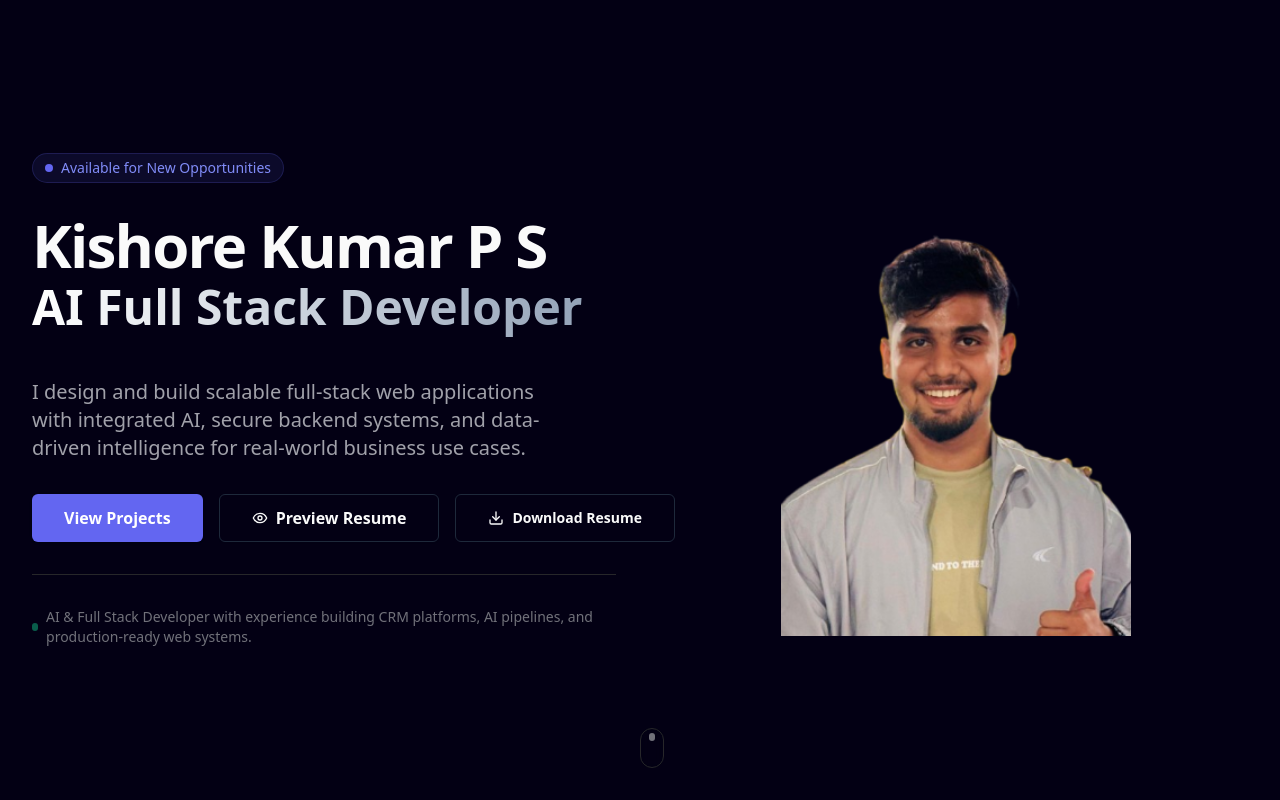
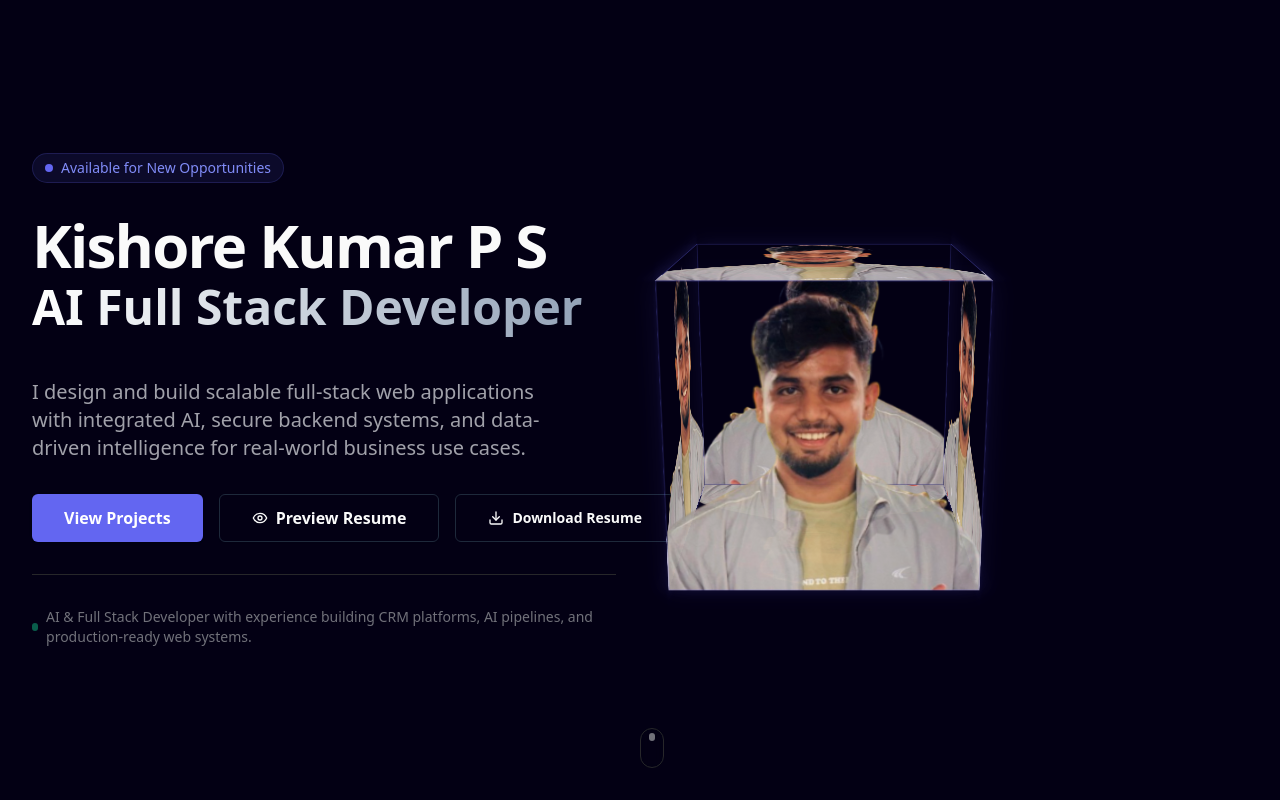
Before and after one commit to Kishorekumarps07/portfolio, a Next.js app: page / in a window 1280 px wide. Shown: the top 800 px of the page. Built offline with nearby package versions, Linux system fonts and the light colour scheme.

Commit message:
feat: Add 3D rotating cube portrait with CSS transforms

```diff
--- /dev/null
+++ b/components/ProfileCube.css
@@ -0,0 +1,80 @@
+/* 3D Cube Container */
+.cube-scene {
+  width: 320px;
+  height: 320px;
+  perspective: 1000px;
+  display: flex;
+  align-items: center;
+  justify-content: center;
+}
+
+/* The Cube */
+.cube {
+  position: relative;
+  width: 280px;
+  height: 280px;
+  transform-style: preserve-3d;
+  animation: rotateCube 20s infinite linear;
+}
+
+/* Stop animation for reduced motion */
+.cube.no-animation {
+  animation: none;
+  transform: rotateX(-15deg) rotateY(25deg);
+}
+
+/* Cube Faces */
+.cube-face {
+  position: absolute;
+  width: 280px;
+  height: 280px;
+  background-image: url('/profile/kishore-portrait.jpg');
+  background-size: cover;
+  background-position: center;
+  border: 1px solid rgba(99, 102, 241, 0.2);
+  box-shadow: 0 0 20px rgba(99, 102, 241, 0.1);
+  opacity: 0.95;
+}
+
+/* Position each face */
+.cube-face.front {
+  transform: rotateY(0deg) translateZ(140px);
+}
+
+.cube-face.back {
+  transform: rotateY(180deg) translateZ(140px);
+}
+
+.cube-face.right {
+  transform: rotateY(90deg) translateZ(140px);
+}
+
+.cube-face.left {
+  transform: rotateY(-90deg) translateZ(140px);
+}
+
+.cube-face.top {
+  transform: rotateX(90deg) translateZ(140px);
+}
+
+.cube-face.bottom {
+  transform: rotateX(-90deg) translateZ(140px);
+}
+
+/* Rotation Animation */
+@keyframes rotateCube {
+  0% {
+    transform: rotateX(-15deg) rotateY(0deg);
+  }
+  100% {
+    transform: rotateX(-15deg) rotateY(360deg);
+  }
+}
+
+/* Respect prefers-reduced-motion */
+@media (prefers-reduced-motion: reduce) {
+  .cube {
+    animation: none;
+    transform: rotateX(-15deg) rotateY(25deg);
+  }
+}
--- /dev/null
+++ b/components/ProfileCube.tsx
@@ -0,0 +1,28 @@
+"use client";
+
+import { useEffect, useState } from "react";
+import "./ProfileCube.css";
+
+export default function ProfileCube() {
+    const [prefersReducedMotion, setPrefersReducedMotion] = useState(false);
+
+    useEffect(() => {
+        if (typeof window !== "undefined") {
+            const mediaQuery = window.matchMedia("(prefers-reduced-motion: reduce)");
+            setPrefersReducedMotion(mediaQuery.matches);
+        }
+    }, []);
+
+    return (
+        <div className="cube-scene">
+            <div className={`cube ${prefersReducedMotion ? "no-animation" : ""}`}>
+                <div className="cube-face front" />
+                <div className="cube-face back" />
+                <div className="cube-face right" />
+                <div className="cube-face left" />
+                <div className="cube-face top" />
+                <div className="cube-face bottom" />
+            </div>
+        </div>
+    );
+}
--- a/components/sections/hero.tsx
+++ b/components/sections/hero.tsx
@@ -7,6 +7,12 @@ import { FadeIn, StaggerContainer } from "@/components/ui/motion";
 import { Modal } from "@/components/ui/modal";
 import { useState } from "react";
 import Image from "next/image";
+import dynamic from "next/dynamic";
+
+const ProfileCube = dynamic(
+    () => import("@/components/ProfileCube"),
+    { ssr: false }
+);
 
 export function Hero() {
     const { scrollY } = useScroll();
@@ -130,61 +136,18 @@ export function Hero() {
                         </FadeIn>
                     </StaggerContainer>
 
-                    {/* Portrait - Right Side (Hidden on Mobile) */}
-                    <FadeIn delay={0.4} className="hidden lg:flex justify-center items-center">
-                        <motion.div
-                            className="relative overflow-hidden cursor-pointer w-[350px]"
-                            style={{
-                                y: useTransform(
-                                    scrollY,
-                                    (value) => portraitParallaxY.get() + portraitExitY.get()
-                                ),
-                                opacity: portraitOpacity
-                            }}
-                            whileHover={{
-                                y: -4,
-                                scale: 1.02,
-                                boxShadow: "0 8px 30px rgba(99, 102, 241, 0.2)"
-                            }}
-                            transition={{ type: "spring", stiffness: 300, damping: 20 }}
-                        >
-                            {/* One-time glow pulse */}
-                            <motion.div
-                                className="absolute inset-0 pointer-events-none"
-                                initial={{ boxShadow: "0 0 0px rgba(99, 102, 241, 0)" }}
-                                animate={{
-                                    boxShadow: [
-                                        "0 0 0px rgba(99, 102, 241, 0)",
-                                        "0 0 40px rgba(99, 102, 241, 0.3)",
-                                        "0 0 0px rgba(99, 102, 241, 0)"
-                                    ]
-                                }}
-                                transition={{
-                                    duration: shouldReduceMotion ? 0 : 1,
-                                    delay: 1.2,
-                                    ease: "easeInOut"
-                                }}
-                            />
+                    {/* 3D Cube Portrait - Desktop Only */}
+                    <FadeIn delay={0.4} className="hidden lg:flex w-[320px] h-[320px] items-center justify-center">
+                        <ProfileCube />
+                    </FadeIn>
 
-                            <motion.div
-                                initial={{ opacity: 0, scale: 0.98 }}
-                                animate={{ opacity: 1, scale: 1 }}
-                                transition={{
-                                    duration: shouldReduceMotion ? 0 : 0.5,
-                                    ease: "easeOut",
-                                    delay: 0.6
-                                }}
-                            >
-                                <Image
-                                    src="/profile/kishore-portrait.jpg"
-                                    alt="Kishore Kumar P S"
-                                    width={800}
-                                    height={800}
-                                    priority
-                                    className="object-cover w-full h-full"
-                                />
-                            </motion.div>
-                        </motion.div>
+                    {/* Mobile Fallback - Static Image */}
+                    <FadeIn delay={0.4} className="lg:hidden flex justify-center items-center mt-8">
+                        <img
+                            src="/profile/kishore-portrait.jpg"
+                            alt="Kishore Kumar P S"
+                            className="w-40 h-40 rounded-full object-cover"
+                        />
                     </FadeIn>
                 </div>
             </motion.div>
```
Also changed, not shown: 1 other file (tests, documents, lock files or other folders).
